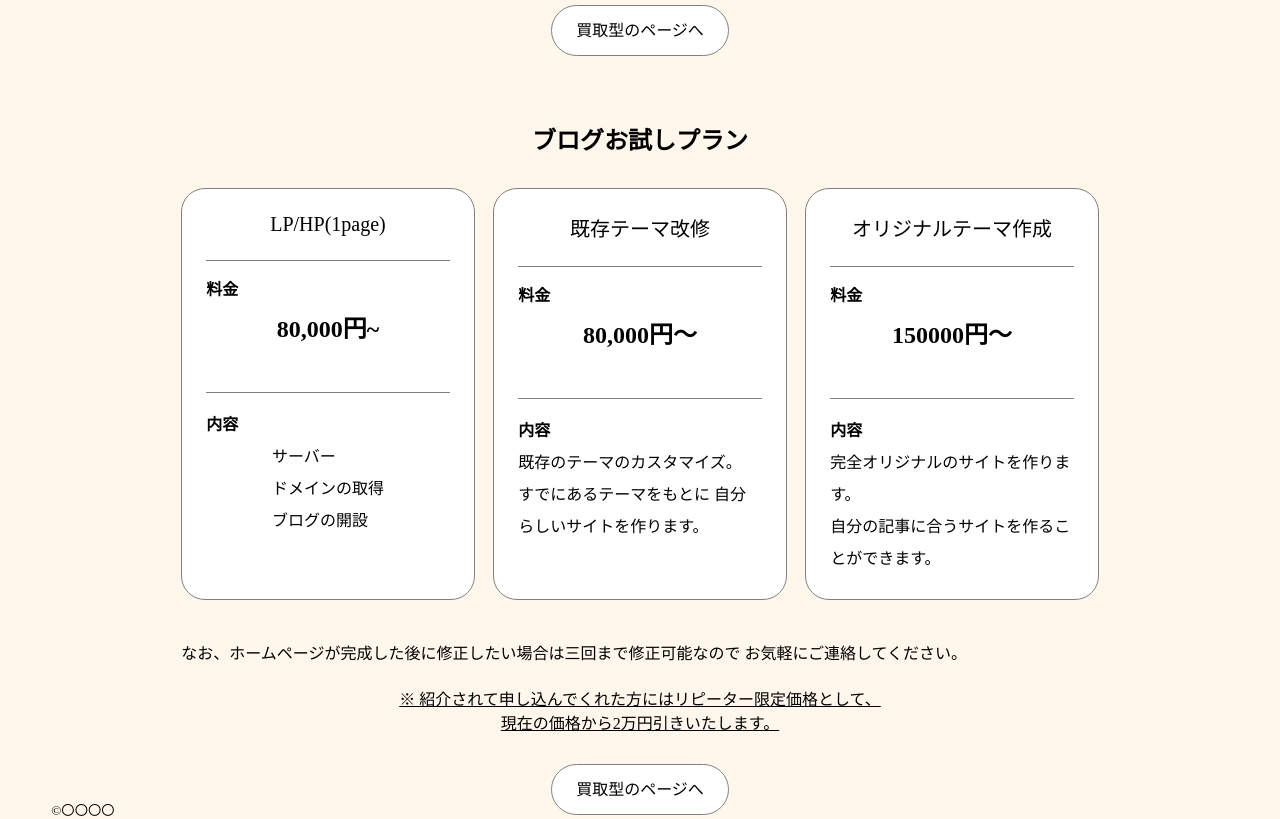
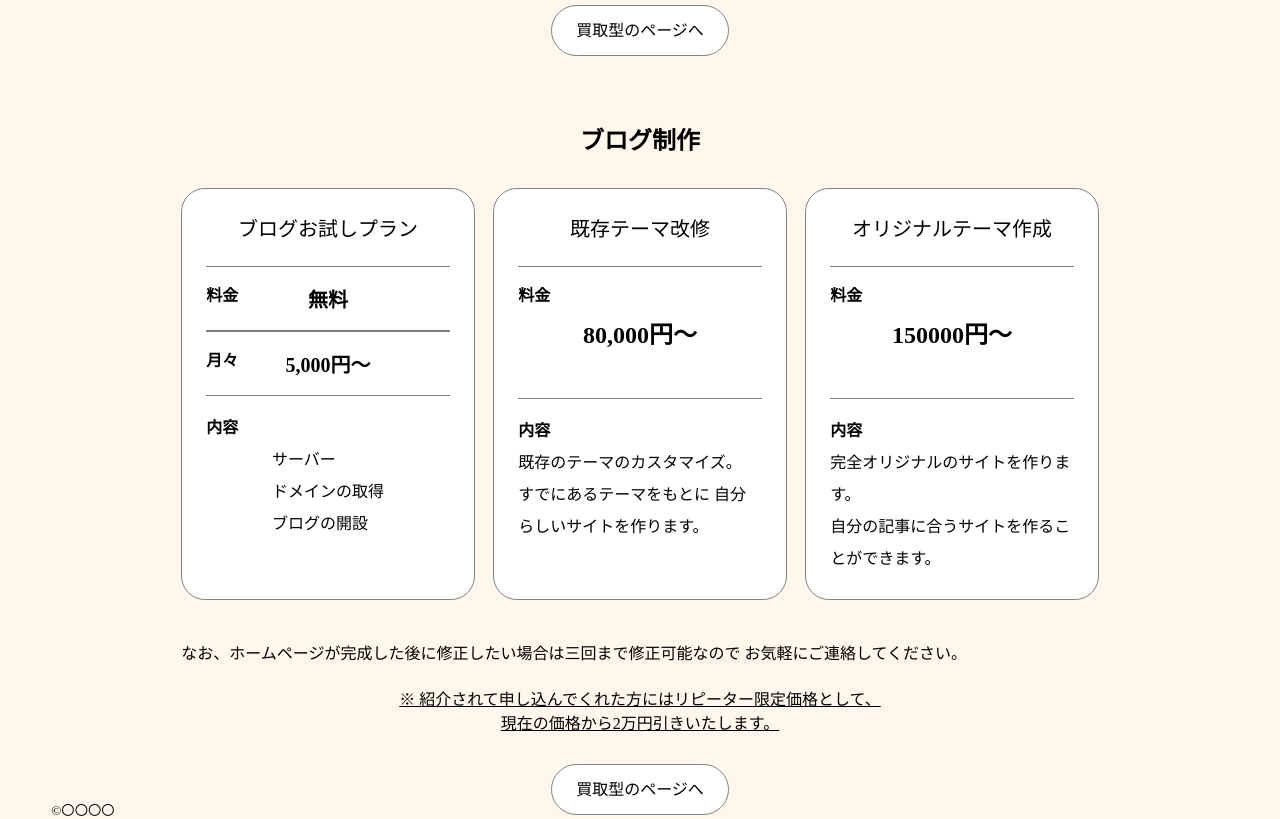
Before and after one commit to Ryo-Yoshioka-web/Agir-cLick., a plain HTML site: page service.html in a window 1280 px wide. Shown: the part 880-1699 px from the top of the page. Drawn offline with Linux system fonts and the light colour scheme.

Commit message:
serviceページのブログお試しの修正

```diff
--- a/css/substyle.css
+++ b/css/substyle.css
@@ -59,7 +59,7 @@ body {
   border-radius: 24px;
   padding: 24px;
   width: 32%;
-  min-width: 240px;
+  min-width: 260px;
   text-align: center;
   margin-top: 32px;
   background-color: white;
@@ -73,8 +73,10 @@ body {
 .service__contents {
   position: relative;
 }
-
-.service__price {
+.service__money {
+  margin-top: 24px;
+}
+.service__price{
   padding: 48px 0;
   margin-top: 24px;
   font-weight: bold;
@@ -82,7 +84,20 @@ body {
   border-bottom: 1px solid gray;
   border-top: 1px solid gray;
 }
-
+.service__price_item {
+  position: relative;
+}
+.service__price_another {
+  padding: 17px 0;
+  font-weight: bold;
+  font-size: 20px;
+  border-bottom: 1px solid gray;
+  border-top: 1px solid gray;
+}
+.service__price_item:nth-child(2) {
+  margin-top: 0;
+  border-top: none;
+}
 .service__content {
   display: inline-block;
   padding-top: 48px;
@@ -177,3 +192,5 @@ body {
 .contact__textBox {
   max-width: none;
 }
+
+/* nopage */
--- a/service.html
+++ b/service.html
@@ -105,12 +105,17 @@
             </div>
         </section>
         <section class="service__inner">
-            <h2 class="service__subttl">ブログお試しプラン</h2>
+            <h2 class="service__subttl">ブログ制作</h2>
             <ul class="service__list">
                 <li class="service__item">
-                    <h3 class="service__detail">LP/HP(1page)</h3>
+                    <h3 class="service__detail">ブログお試しプラン</h3>
                     <div class="service__money">
-                        <p class="service__price"><span class="service__label">料金</span>80,000円~</p>
+                        <div class="service__price_item">
+                            <p class="service__price_another"><span class="service__label">料金</span>無料</p>
+                        </div>
+                        <div class="service__price_item">
+                            <p class="service__price_another"><span class="service__label">月々</span>5,000円〜</p>
+                        </div>
                     </div>
                     <div class="service__contents">
                     <p class="service__content"><span class="service__label">内容</span>
```
Also changed, not shown: 404.html (+11 -1 lines).
